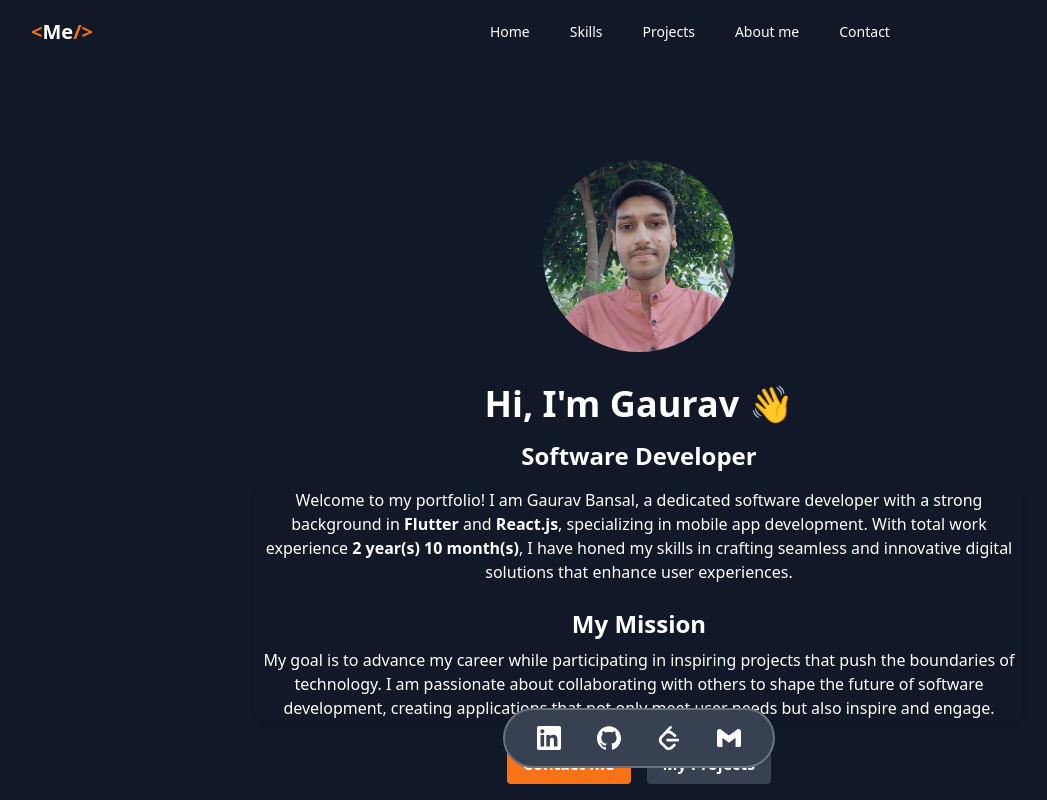
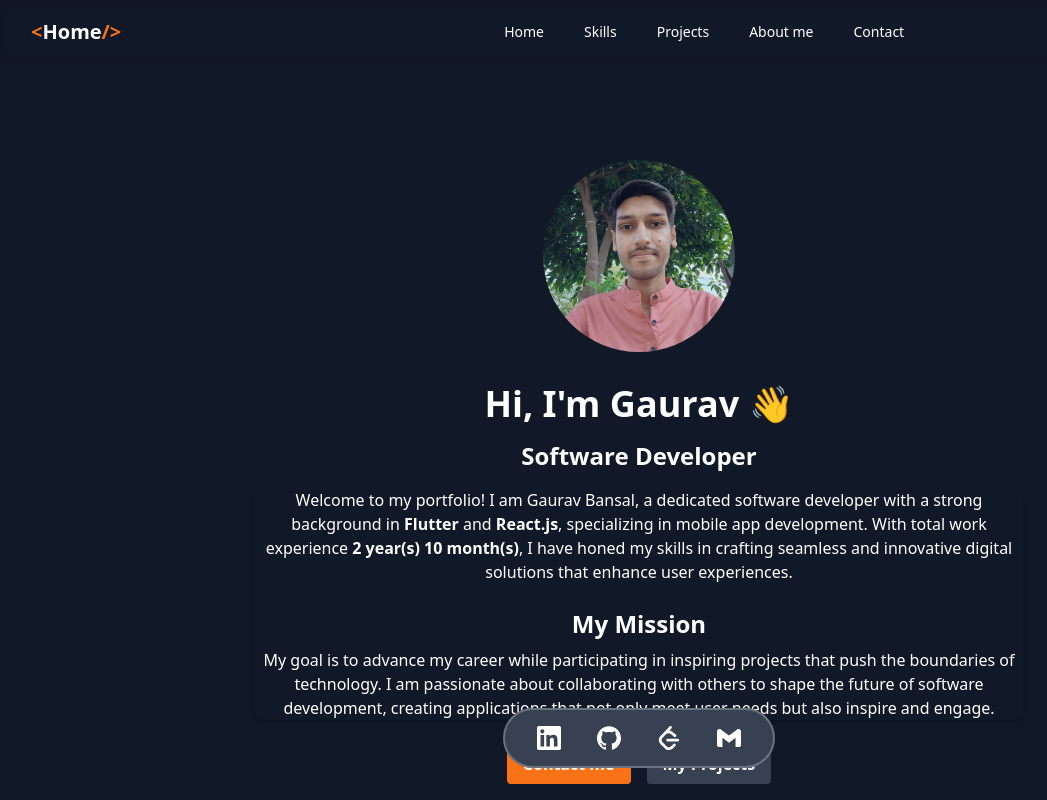
Before and after one commit to bansalgaurav852/gaurav.bansal, a React (Vite) app: page / in a window 1280 px wide. Shown: the top 800 px of the page, without its empty margins (1-1048 px from the left). Built offline with nearby package versions, Linux system fonts and the light colour scheme.

Commit message:
fix and changes

```diff
--- a/src/App.tsx
+++ b/src/App.tsx
@@ -5,11 +5,11 @@ import Portfolio from './experience';
 
 
 const Home: React.FC = () => {
-  const [currentSection, setCurrentSection] = useState('Me');
+  const [currentSection, setCurrentSection] = useState('Home');
 
   // A map to associate hash URLs with section titles
   const sectionMap: { [key: string]: string } = {
-    '#home': 'Me',
+    '#home': 'Home',
     '#skills': 'Skills',
     '#projects': 'Projects',
     '#about': 'About',
@@ -20,7 +20,7 @@ const Home: React.FC = () => {
   useEffect(() => {
     const handleHashChange = () => {
       const hash = window.location.hash || '#home'; // Default to home
-      setCurrentSection(sectionMap[hash] || 'Me'); // Fallback to 'Developer'
+      setCurrentSection(sectionMap[hash] || 'Home'); // Fallback to 'Developer'
     };
 
     // Call the function when component mounts and whenever the URL hash changes
@@ -187,7 +187,11 @@ const Home: React.FC = () => {
                 , asset: "/project-image/pccs.webp"
               }
             ].map((project) => (
-              <div className='example-5'
+
+              <a className='example-5'
+                href={project.link}
+                target="_blank"
+                rel="noopener noreferrer"
               >
                 <svg height="100%" width="100%" xmlns="http://www.w3.org/2000/svg">
                   <rect
@@ -200,11 +204,8 @@ const Home: React.FC = () => {
                   />
                 </svg>
 
-                <a
+                <div
                   key={project.name}
-                  href={project.link}
-                  target="_blank"
-                  rel="noopener noreferrer"
                   className=" p-5 flex w-full h-full bg-gray-800 rounded-lg  transition duration-300"
 
                 >
@@ -227,8 +228,8 @@ const Home: React.FC = () => {
                   </div>
 
 
-                </a>
-              </div>
+                </div>
+              </a>
 
 
 
```
